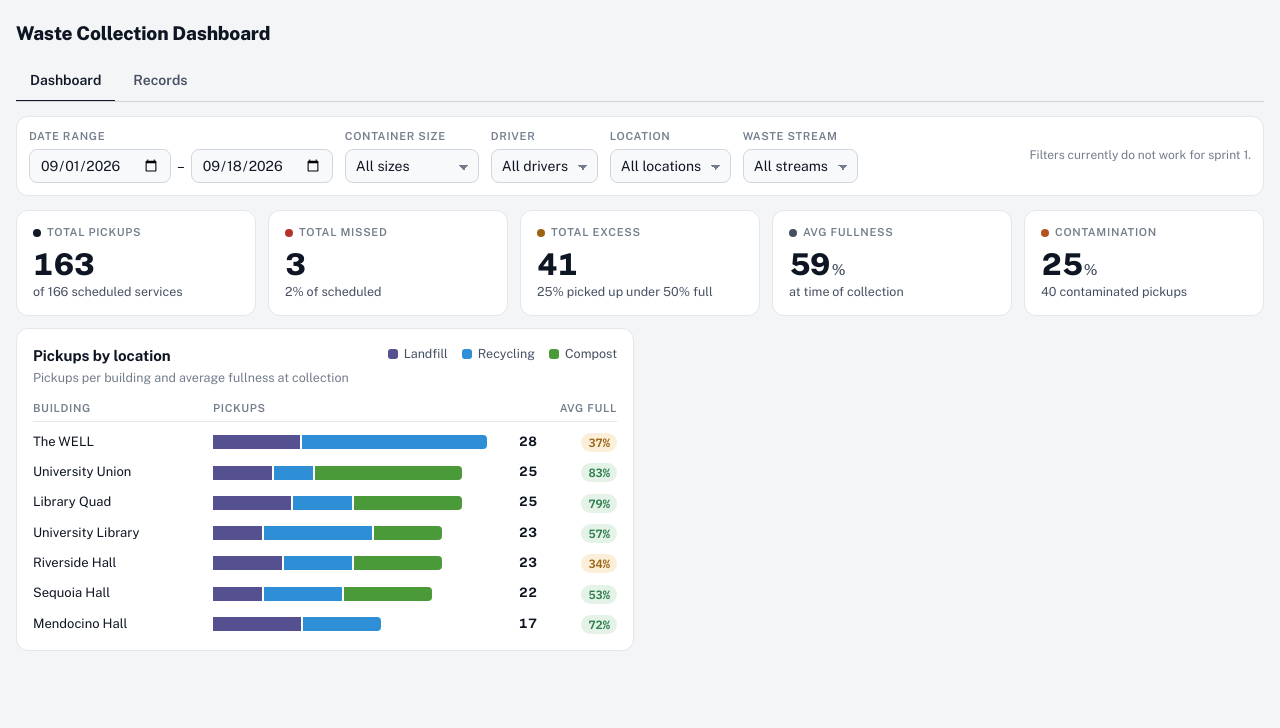
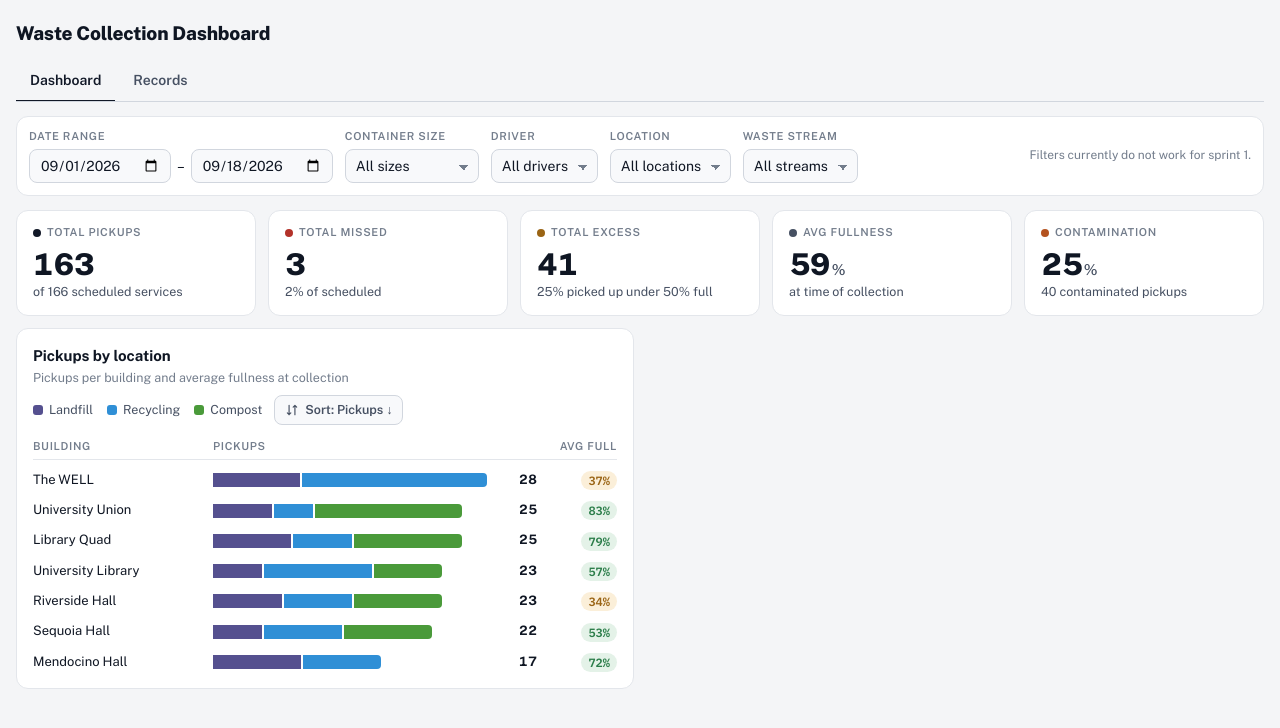
Before and after one commit to alexhart3/waste_dashboard, a Next.js app in the folder frontend/: page / in a window 1280 px wide. Shown: the top 728 px of the page. Built offline with nearby package versions, Linux system fonts and the light colour scheme.

Commit message:
added sort button

```diff
--- a/frontend/src/app/globals.css
+++ b/frontend/src/app/globals.css
@@ -657,3 +657,82 @@ tbody tr:hover td {
     text-align: left;
   }
 }
+
+/* Card tools + sort button */
+.card-tools {
+  display: flex;
+  flex-wrap: wrap;
+  align-items: center;
+  gap: 12px;
+}
+
+.sort {
+  position: relative;
+}
+
+.sort-btn {
+  display: inline-flex;
+  align-items: center;
+  gap: 6px;
+  height: 30px;
+  padding: 0 10px;
+  border: 1px solid var(--line-2);
+  border-radius: 8px;
+  background: var(--surface-2);
+  font-size: 12.5px;
+  font-weight: 600;
+  color: var(--ink-2);
+  cursor: pointer;
+}
+
+.sort-btn:hover {
+  color: var(--ink);
+  border-color: var(--muted);
+}
+
+.sort-btn svg {
+  width: 14px;
+  height: 14px;
+}
+
+.sort-menu {
+  position: absolute;
+  right: 0;
+  top: calc(100% + 6px);
+  z-index: 20;
+  min-width: 210px;
+  display: flex;
+  flex-direction: column;
+  padding: 4px;
+  background: var(--surface);
+  border: 1px solid var(--line-2);
+  border-radius: 10px;
+  box-shadow: 0 8px 24px rgba(0, 0, 0, 0.14);
+}
+
+.sort-menu button {
+  display: flex;
+  justify-content: space-between;
+  align-items: center;
+  gap: 10px;
+  padding: 8px 10px;
+  border: 0;
+  border-radius: 6px;
+  background: none;
+  text-align: left;
+  font-size: 13px;
+  color: var(--ink);
+  cursor: pointer;
+}
+
+.sort-menu button:hover {
+  background: var(--surface-2);
+}
+
+.sort-menu button[aria-checked="true"] {
+  font-weight: 700;
+}
+
+.sort-menu .check {
+  color: var(--accent);
+}
--- a/frontend/src/components/PickupsByLocation.tsx
+++ b/frontend/src/components/PickupsByLocation.tsx
@@ -1,6 +1,10 @@
+"use client";
+
+import { useState } from "react";
 import ChartCard from "./ChartCard";
 import StreamLegend from "./StreamLegend";
 import FullnessBadge from "./FullnessBadge";
+import SortButton from "./SortButton";
 import HorizontalBarChart, { BarRow } from "./HorizontalBarChart";
 
 const buildings = [
@@ -13,8 +17,24 @@ const buildings = [
   { name: "Mendocino Hall",     landfill: 9, recycling: 8,  compost: 0,  avgFullness: 72 },
 ];
 
+type Building = (typeof buildings)[number];
+
+const total = (b: Building) => b.landfill + b.recycling + b.compost;
+
+const SORTS = [
+    { key: "pickups-desc",  label: "Pickups: high to low",      short: "Pickups ↓",  compare: (a: Building, b: Building) => total(b) - total(a) },
+    { key: "pickups-asc",   label: "Pickups: low to high",      short: "Pickups ↑",  compare: (a: Building, b: Building) => total(a) - total(b) },
+    { key: "fullness-desc", label: "Avg fullness: high to low", short: "Avg full ↓", compare: (a: Building, b: Building) => b.avgFullness - a.avgFullness },
+    { key: "fullness-asc",  label: "Avg fullness: low to high", short: "Avg full ↑", compare: (a: Building, b: Building) => a.avgFullness - b.avgFullness },
+    { key: "name",          label: "Building: A–Z",             short: "A–Z",        compare: (a: Building, b: Building) => a.name.localeCompare(b.name) },
+];
+
 export default function PickupsByLocation() {
-    const rows: BarRow[] = buildings.map((b) => ({
+    const [sortKey, setSortKey] = useState("pickups-desc");
+    const sort = SORTS.find((s) => s.key === sortKey) ?? SORTS[0];
+    const sorted = [...buildings].sort(sort.compare);
+
+    const rows: BarRow[] = sorted.map((b) => ({
         label: b.name,
         segments: [
         { label: "Landfill",  value: b.landfill,  color: "var(--lf)" },
@@ -28,7 +48,12 @@ export default function PickupsByLocation() {
         <ChartCard
         title="Pickups by location"
         subtitle="Pickups per building and average fullness at collection"
-        right={<StreamLegend />}
+        right={
+            <div className="card-tools">
+            <StreamLegend />
+            <SortButton options={SORTS} value={sortKey} onChange={setSortKey} />
+            </div>
+        }
         >
             <HorizontalBarChart
                 labelHeader="Building"
--- /dev/null
+++ b/frontend/src/components/SortButton.tsx
@@ -0,0 +1,76 @@
+"use client";
+
+import { useEffect, useRef, useState } from "react";
+
+export type SortOption = {
+    key: string;
+    label: string;
+    short: string;
+};
+
+type SortButtonProps = {
+    options: SortOption[];
+    value: string;
+    onChange: (key: string) => void;
+};
+
+export default function SortButton({ options, value, onChange }: SortButtonProps) {
+    const [open, setOpen] = useState(false);
+    const ref = useRef<HTMLDivElement>(null);
+    const current = options.find((o) => o.key === value);
+
+    useEffect(() => {
+        if (!open) return;
+
+        function handleClick(e: MouseEvent) {
+        if (ref.current && !ref.current.contains(e.target as Node)) setOpen(false);
+        }
+        function handleKey(e: KeyboardEvent) {
+        if (e.key === "Escape") setOpen(false);
+        }
+
+        document.addEventListener("click", handleClick);
+        document.addEventListener("keydown", handleKey);
+        return () => {
+        document.removeEventListener("click", handleClick);
+        document.removeEventListener("keydown", handleKey);
+        };
+    }, [open]);
+
+    return (
+        <div className="sort" ref={ref}>
+            <button
+            type="button"
+            className="sort-btn"
+            aria-haspopup="menu"
+            aria-expanded={open}
+            onClick={() => setOpen(!open)}
+            >
+                <svg viewBox="0 0 24 24" fill="none" stroke="currentColor" strokeWidth="2" strokeLinecap="round" strokeLinejoin="round">
+                <path d="M7 4v16M4 17l3 3 3-3M17 20V4M14 7l3-3 3 3" />
+                </svg>
+                Sort: {current?.short}
+            </button>
+
+            {open && (
+                <div className="sort-menu" role="menu">
+                {options.map((o) => (
+                    <button
+                    key={o.key}
+                    type="button"
+                    role="menuitemradio"
+                    aria-checked={o.key === value}
+                    onClick={() => {
+                        onChange(o.key);
+                        setOpen(false);
+                    }}
+                    >
+                        {o.label}
+                        <span className="check">{o.key === value ? "✓" : ""}</span>
+                    </button>
+                ))}
+                </div>
+            )}
+        </div>
+    );
+}
```
Lines whose indentation alone changed are shown as unchanged.
